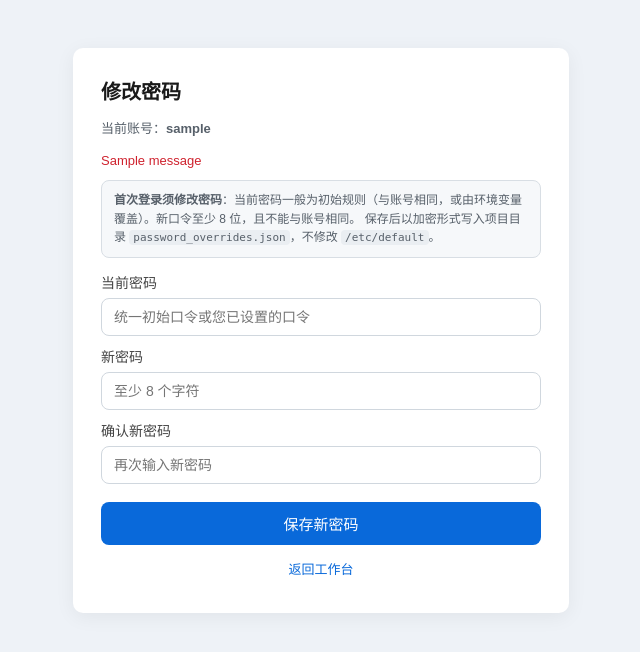
After one commit to wangsx20180811/feature-init-performance-analysis, a Flask app: template hr_excel_web/templates/change_password.html in a window 1280 px wide. The commit adds this page. Shown: the top 652 px of the page, without its empty margins (319-959 px from the left). Run offline with Flask 3, Linux system fonts and the light colour scheme; the template is opened without the code that fills it: most values are stand-ins (such as "Sample title", 1, 10 or a date in 2020); one stand-in notice (Sample message) is shown.

Commit message:
feat(deploy): 固化镜像源、登录改密与热升级文档
- deploy_ecs.sh 默认写入 /etc/pip.conf（阿里云镜像）并保留环境变量覆盖能力，提升 ECS pip 在线安装速度
- 默认登录规则改为账号=密码并强制首次改密，补充 password_overrides 哈希逻辑与工作台/下载拦截
- 强化 env 合并与 HR_WEB_PASSWORD_* 清理，避免旧随机口令残留覆盖登录规则
- 更新打包排除项与中英 README/CHANGELOG，补充热升级保数据与 GitHub 文件列表展示说明

```diff
--- a/hr_excel_web/app.py
+++ b/hr_excel_web/app.py
@@ -7,6 +7,7 @@
 from __future__ import annotations
 
 import csv
+import json
 import os
 import re
 import sys
@@ -32,6 +33,7 @@ from flask import (
     session,
     url_for,
 )
+from werkzeug.security import check_password_hash, generate_password_hash
 
 from merge_excel_data import merge_dataframes
 from perf_data_loader import (
@@ -110,13 +112,9 @@ app = Flask(__name__)
 # 生产环境请设置环境变量 HR_WEB_SECRET_KEY（可与 systemd EnvironmentFile 配合）
 app.secret_key = os.environ.get("HR_WEB_SECRET_KEY", "hr-excel-web-session-key")
 
-# 内置默认密码（演示/内网）；生产可在 EnvironmentFile 中设置 HR_WEB_PASSWORD_* 覆盖（见 deploy_ecs.sh）
-_DEFAULT_USER_PASSWORDS: dict[str, str] = {
-    "hr_admin": "HrPerf@2026",
-    "hr_user": "HrUser@2026",
-    "it_admin": "ItOps@2026",
-    "viewer": "ViewOnly@2026",
-}
+# 内置初始口令：与账号名相同（未设置 HR_WEB_PASSWORD_* 时）。首次登录后须改密方可进入工作台。
+_KNOWN_WEB_USERS = ("hr_admin", "hr_user", "it_admin", "viewer")
+_DEFAULT_USER_PASSWORDS: dict[str, str] = {u: u for u in _KNOWN_WEB_USERS}
 # 用户名 -> 环境变量名（若设置且非空则覆盖默认密码）
 _ENV_PASSWORD_KEYS: dict[str, str] = {
     "hr_admin": "HR_WEB_PASSWORD_HR_ADMIN",
@@ -127,6 +125,7 @@ _ENV_PASSWORD_KEYS: dict[str, str] = {
 
 
 def _build_user_store() -> dict[str, str]:
+    """当前生效的「明文」口令（环境变量或内置默认）；不含用户自助改密后的哈希。"""
     out: dict[str, str] = {}
     for username, default_pwd in _DEFAULT_USER_PASSWORDS.items():
         envk = _ENV_PASSWORD_KEYS.get(username)
@@ -139,7 +138,66 @@ def _build_user_store() -> dict[str, str]:
     return out
 
 
-USER_STORE = _build_user_store()
+# 用户自助改密后的哈希存放路径（优先于环境变量/内置明文）
+_PASSWORD_OVERRIDE_PATH = APP_ROOT / "password_overrides.json"
+
+
+def _load_password_hashes() -> dict[str, str]:
+    """读取本地保存的 pbkdf2 等哈希；文件不存在或损坏则返回空字典。"""
+    path = _PASSWORD_OVERRIDE_PATH
+    if not path.is_file():
+        return {}
+    try:
+        with open(path, encoding="utf-8") as f:
+            data = json.load(f)
+        if not isinstance(data, dict):
+            return {}
+        return {str(k): str(v) for k, v in data.items() if isinstance(v, str)}
+    except (OSError, json.JSONDecodeError, TypeError):
+        return {}
+
+
+def _save_password_hashes(hashes: dict[str, str]) -> None:
+    """原子写入并尽量设为仅属主可读（类 Unix）。"""
+    path = _PASSWORD_OVERRIDE_PATH
+    tmp = path.with_suffix(".json.tmp")
+    with open(tmp, "w", encoding="utf-8") as f:
+        json.dump(hashes, f, ensure_ascii=False, indent=2)
+        f.write("\n")
+    tmp.replace(path)
+    try:
+        os.chmod(path, 0o600)
+    except OSError:
+        pass
+
+
+def verify_user_password(username: str, password: str) -> bool:
+    """若存在自助改密哈希则校验哈希，否则与环境变量/内置明文比较。"""
+    hashes = _load_password_hashes()
+    if username in hashes:
+        return check_password_hash(hashes[username], password)
+    store = _build_user_store()
+    return store.get(username) == password
+
+
+def _user_has_password_override(username: str) -> bool:
+    """是否已在网页改密（password_overrides.json 中有哈希）。"""
+    return username in _load_password_hashes()
+
+
+def must_change_initial_password(username: str | None) -> bool:
+    """尚未在网页保存过新口令时，禁止进入工作台（须先改密）。"""
+    if not username or username not in _DEFAULT_USER_PASSWORDS:
+        return False
+    return not _user_has_password_override(username)
+
+
+def _login_uses_env_passwords() -> bool:
+    """任一 HR_WEB_PASSWORD_* 已设非空时，登录口令以环境变量为准（非内置演示）。"""
+    for k in _ENV_PASSWORD_KEYS.values():
+        if os.environ.get(k, "").strip():
+            return True
+    return False
 
 
 def _save_upload(username: str, field: str) -> str | None:
@@ -316,18 +374,64 @@ def _try_prompt_route(
 
 @app.route("/", methods=["GET", "POST"])
 def login():
+    if request.method == "GET":
+        u = session.get("username")
+        if u:
+            if must_change_initial_password(u):
+                return redirect(url_for("change_password"))
+            return redirect(url_for("workspace"))
     if request.method == "POST":
         u = request.form.get("username", "").strip()
         p = request.form.get("password", "").strip()
-        if USER_STORE.get(u) == p:
+        if verify_user_password(u, p):
             session["username"] = u
             session["file_a_path"] = None
             session["perf_paths"] = None
             session.pop("file_b_path", None)
             session.pop("hr_config_path", None)
+            if must_change_initial_password(u):
+                flash("请先修改初始密码后再使用系统")
+                return redirect(url_for("change_password"))
             return redirect(url_for("workspace"))
         flash("账号或密码错误")
-    return render_template("login.html")
+    return render_template(
+        "login.html",
+        login_uses_env_passwords=_login_uses_env_passwords(),
+    )
+
+
+@app.route("/settings/password", methods=["GET", "POST"])
+def change_password():
+    """登录用户自助修改密码；新口令以哈希写入 password_overrides.json，优先于 env/内置。"""
+    username = session.get("username")
+    if not username:
+        return redirect(url_for("login"))
+    if username not in _DEFAULT_USER_PASSWORDS:
+        flash("当前账号不支持在此修改密码")
+        return redirect(url_for("workspace"))
+
+    if request.method == "POST":
+        cur = request.form.get("current_password", "").strip()
+        new1 = request.form.get("new_password", "").strip()
+        new2 = request.form.get("new_password_confirm", "").strip()
+        if not verify_user_password(username, cur):
+            flash("当前密码不正确")
+        elif len(new1) < 8:
+            flash("新密码至少 8 个字符")
+        elif new1 != new2:
+            flash("两次输入的新密码不一致")
+        elif new1 == cur:
+            flash("新密码不能与当前密码相同")
+        elif new1 == username:
+            flash("新密码不能与账号相同")
+        else:
+            h = _load_password_hashes()
+            h[username] = generate_password_hash(new1)
+            _save_password_hashes(h)
+            flash("密码已更新，请牢记新密码")
+            return redirect(url_for("workspace"))
+
+    return render_template("change_password.html", username=username)
 
 
 @app.route("/workspace", methods=["GET", "POST"])
@@ -335,6 +439,9 @@ def workspace():
     username = session.get("username")
     if not username:
         return redirect(url_for("login"))
+    if must_change_initial_password(username):
+        flash("请先修改初始密码")
+        return redirect(url_for("change_password"))
 
     result_text = None
     download_name = None
@@ -536,8 +643,12 @@ def workspace():
 
 @app.route("/download/<filename>")
 def download(filename: str):
-    if not session.get("username"):
+    username = session.get("username")
+    if not username:
         return redirect(url_for("login"))
+    if must_change_initial_password(username):
+        flash("请先修改初始密码")
+        return redirect(url_for("change_password"))
     safe = Path(filename).name
     path = EXPORT_ROOT / safe
     if not path.exists():
--- /dev/null
+++ b/hr_excel_web/templates/change_password.html
@@ -0,0 +1,45 @@
+<!doctype html>
+<html lang="zh-CN">
+<head>
+  <meta charset="UTF-8" />
+  <meta name="viewport" content="width=device-width, initial-scale=1.0" />
+  <title>修改密码 - 员工绩效分析</title>
+  <style>
+    body { font-family: "Microsoft YaHei", sans-serif; background: #eef2f7; margin: 0; }
+    .box { width: 440px; margin: 48px auto; background: #fff; border-radius: 10px; padding: 28px 28px 22px; box-shadow: 0 4px 20px rgba(0,0,0,.06); }
+    h1 { font-size: 20px; margin: 0 0 8px; color: #1a1a1a; }
+    .sub { font-size: 13px; color: #57606a; margin-bottom: 16px; }
+    label { display: block; margin: 10px 0 6px; color: #444; font-size: 14px; }
+    input { width: 100%; box-sizing: border-box; padding: 10px 12px; border: 1px solid #d0d7de; border-radius: 8px; font-size: 14px; }
+    button { width: 100%; margin-top: 18px; padding: 11px; border: none; border-radius: 8px; background: #0969da; color: #fff; font-size: 15px; cursor: pointer; }
+    .err { color: #cf222e; font-size: 13px; margin-bottom: 10px; }
+    .hint { font-size: 12px; color: #57606a; line-height: 1.55; margin-bottom: 14px; padding: 10px 12px; background: #f6f8fa; border-radius: 8px; border: 1px solid #d8dee4; }
+    .hint code { font-size: 11px; background: #eaeef2; padding: 1px 4px; border-radius: 4px; }
+    .back { margin-top: 14px; text-align: center; font-size: 13px; }
+    .back a { color: #0969da; text-decoration: none; }
+  </style>
+</head>
+<body>
+  <div class="box">
+    <h1>修改密码</h1>
+    <p class="sub">当前账号：<strong>{{ username }}</strong></p>
+    {% with messages = get_flashed_messages() %}
+      {% if messages %}<div class="err">{{ messages[0] }}</div>{% endif %}
+    {% endwith %}
+    <p class="hint">
+      <strong>首次登录须修改密码</strong>：当前密码一般为初始规则（与账号相同，或由环境变量覆盖）。新口令至少 8 位，且不能与账号相同。
+      保存后以加密形式写入项目目录 <code>password_overrides.json</code>，不修改 <code>/etc/default</code>。
+    </p>
+    <form method="post">
+      <label for="cur">当前密码</label>
+      <input id="cur" name="current_password" type="password" autocomplete="current-password" required placeholder="统一初始口令或您已设置的口令" />
+      <label for="n1">新密码</label>
+      <input id="n1" name="new_password" type="password" autocomplete="new-password" required placeholder="至少 8 个字符" minlength="8" />
+      <label for="n2">确认新密码</label>
+      <input id="n2" name="new_password_confirm" type="password" autocomplete="new-password" required placeholder="再次输入新密码" minlength="8" />
+      <button type="submit">保存新密码</button>
+    </form>
+    <p class="back"><a href="{{ url_for('workspace') }}">返回工作台</a></p>
+  </div>
+</body>
+</html>
```
Also changed, not shown: README.en.md (added, +134 -0 lines), hr_excel_web/templates/index.html (+5 -2 lines), hr_excel_web/templates/login.html (+24 -9 lines), CHANGELOG.md (added), README.md, 3 other files.
